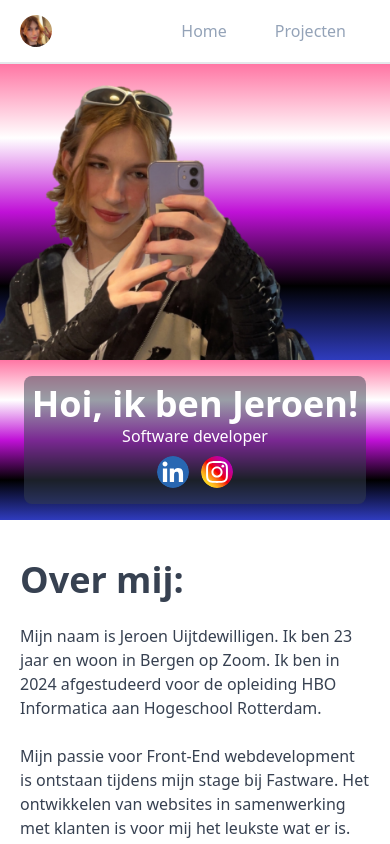
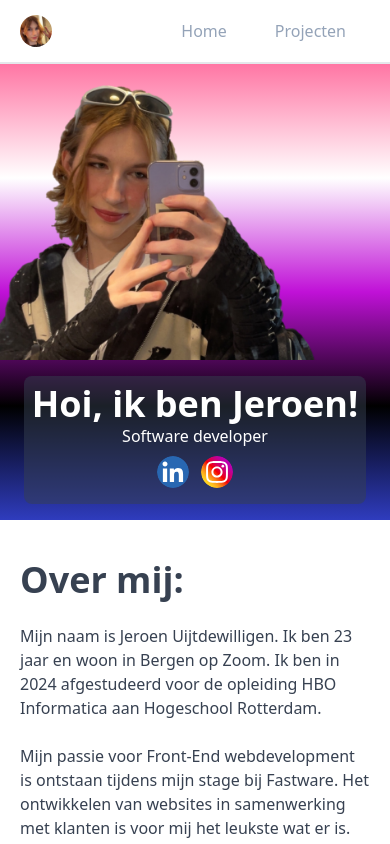
Before and after one commit to JeroenUijt/portfolio-website-oud, a React (Vite) app: page /home in a window 390 px wide. Shown: the top 844 px of the page. Built offline with nearby package versions, Linux system fonts and the light colour scheme.

Commit message:
gradient op parent gezet

```diff
--- a/src/pages/HomePage.tsx
+++ b/src/pages/HomePage.tsx
@@ -7,11 +7,11 @@ const HomePage: FC = () => {
     <div>
       <Navbar />
       <section id="Intro" className="relative">
-        <div className="sm:grid sm:grid-cols-2">
-          <div className="overflow-hidden gradient">
+        <div className="sm:grid sm:grid-cols-2 gradient">
+          <div className="overflow-hidden">
             <img className="object-cover w-full" src="/images/transparent.png" alt="Ikzeluf" />
           </div>
-          <div className="flex justify-center gradient p-4">
+          <div className="flex justify-center p-4">
             <div className="self-center rounded-lg bg-gray-700 bg-opacity-50 p-2 text-center text-white">
               <h1 className="text-4xl font-semibold">Hoi, ik ben Jeroen!</h1>
               <h4>Software developer</h4>
```
